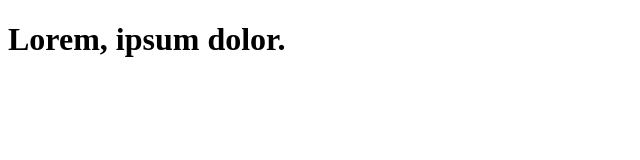
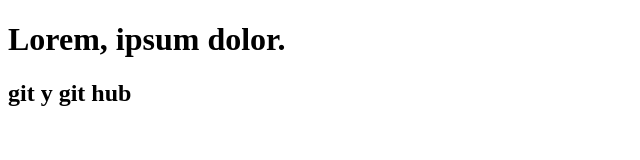
Before and after one commit to CARLOSNR9/mi-primer-repo, a plain HTML site: page index.html in a window 1280 px wide. Shown: the whole page, without its empty margins (0-640 px from the left). Drawn offline with Linux system fonts and the light colour scheme.

Commit message:
colo que un h2 desde visual studio code

```diff
--- a/index.html
+++ b/index.html
@@ -8,5 +8,6 @@
 </head>
 <body>
     <h1>Lorem, ipsum dolor.</h1>
+    <h2>git y git hub</h2>
 </body>
 </html>
```
